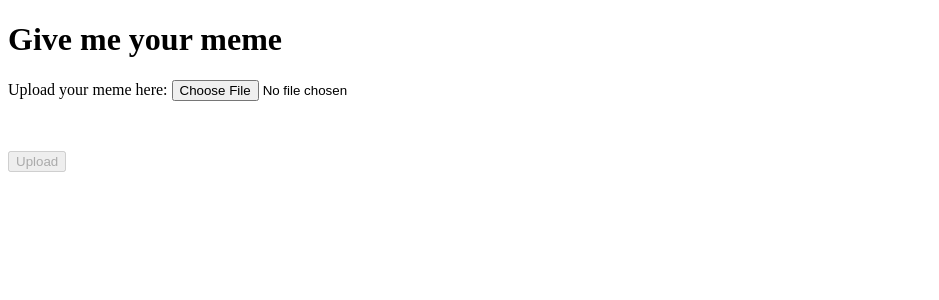
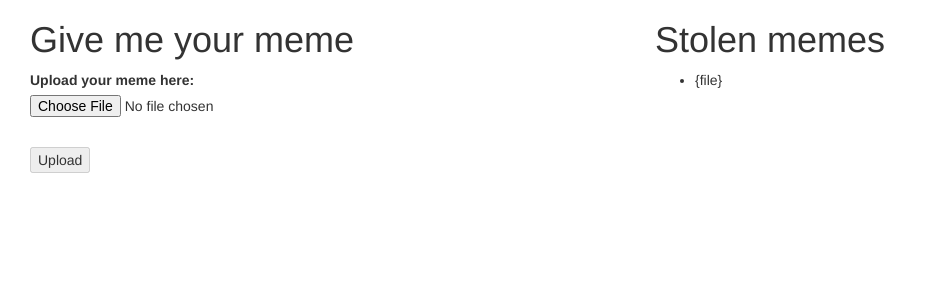
Before and after one commit to b72u68/cohost-aws-challenge, a Flask app: template templates/home.html in a window 1280 px wide. Shown: the top 300 px of the page, without its empty margins (0-939 px from the left). Run offline with Flask 2, Linux system fonts and the light colour scheme; the template is opened without the code that fills it: most values are stand-ins (such as "Sample title", 1, 10 or a date in 2020); some libraries are stand-ins or nearby versions.

Commit message:
add bootstrap and list uploaded files

```diff
--- a/main.py
+++ b/main.py
@@ -15,10 +15,15 @@
 def get_uploaded_files():
     return [f.key for f in s3.Bucket(BUCKET).objects.all()]
 
+
 @app.route("/")
 def home():
-    print(get_uploaded_files())
-    return render_template("home.html")
+    global ERROR
+    ERROR = None
+
+    uploaded_files = get_uploaded_files()
+
+    return render_template("home.html", uploaded_files=uploaded_files)
 
 
 @app.route("/upload", methods=["POST"])
--- a/templates/home.html
+++ b/templates/home.html
@@ -3,6 +3,9 @@
   <head>
     <title>I steal your meme</title>
     <meta charset="utf-8">
+    <meta name="viewport" content="width=device-width, initial-scale=1">
+    <link rel="stylesheet" href="https://maxcdn.bootstrapcdn.com/bootstrap/3.4.1/css/bootstrap.min.css">
+    <script src="https://maxcdn.bootstrapcdn.com/bootstrap/3.4.1/js/bootstrap.min.js"></script>
   <script>
       const loadFile = (event) => {
         const image = document.getElementById('uploaded_img');
@@ -19,6 +22,8 @@
   </script>
   </head>
   <body>
+      <div class="container-fluid">
+          <div class="col-sm-6">
               <h1>Give me your meme</h1>
               <form action="{{ url_for('upload') }}" method="POST" enctype = "multipart/form-data">
                   <p>
@@ -30,5 +35,19 @@
                       <input type="submit" id="upload_btn" value="Upload" disabled/>
                   </p>
               </form>
+          </div>
+          <div class="col-sm-6">
+              {% if uploaded_files|length == 0 %}
+              <h1>No memes were stolen!</h1>
+              {% else %}
+              <h1>Stolen memes</h1>
+              <ul>
+              {% for file in uploaded_files %}
+              <li>{file}</li>
+              {% endfor %}
+              </ul>
+              {% endif %}
+          </div>
+      </div>
   </body>
 </html>
```
Lines whose indentation alone changed are shown as unchanged.
